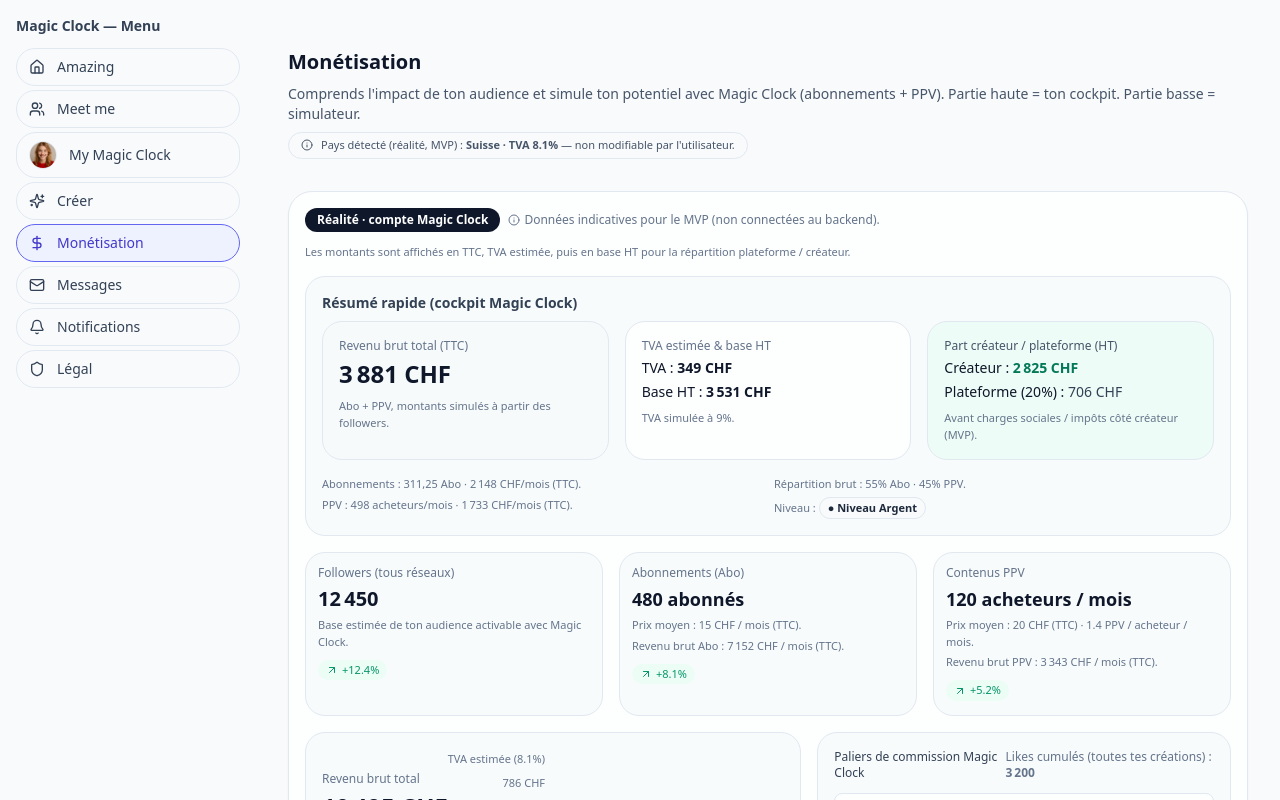
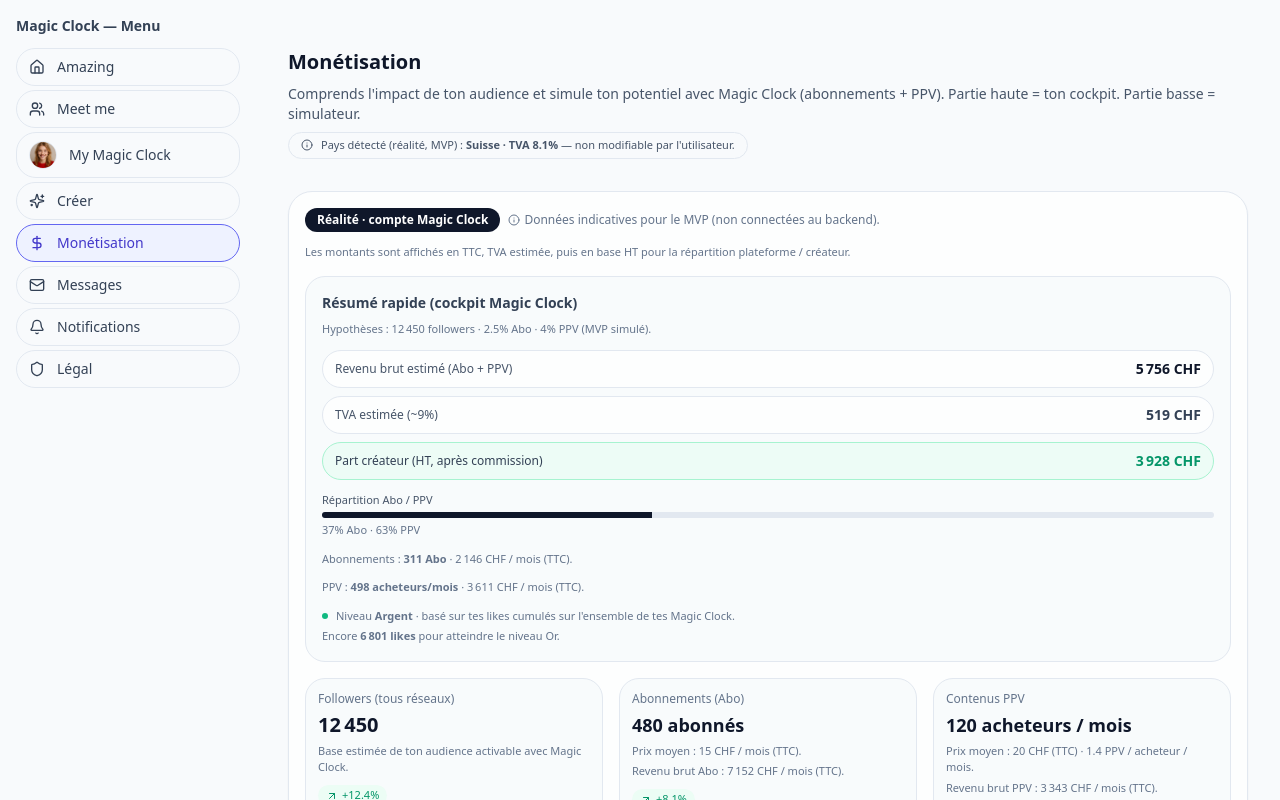
Before and after one commit to welcome-magic-clock/magic-clock-web-mvp, a Next.js app: page /monet in a window 1280 px wide. Shown: the top 800 px of the page. Built offline with nearby package versions, Linux system fonts and the light colour scheme.

Commit message:
Update Cockpit.tsx

```diff
--- a/features/monet/Cockpit.tsx
+++ b/features/monet/Cockpit.tsx
@@ -1,7 +1,10 @@
 "use client";
 
-import { useMemo } from "react";
-import { COMMISSION_RATE } from "@/core/config/constants";
+import React from "react";
+
+// ─────────────────────────────────────────────────────────────
+// Types & helpers
+// ─────────────────────────────────────────────────────────────
 
 export type CockpitMode = "full" | "compact";
 
@@ -9,6 +12,45 @@
   mode?: CockpitMode;
   followers?: number;
 };
+
+type TierId = "BRONZE" | "SILVER" | "GOLD";
+
+type Tier = {
+  id: TierId;
+  label: string;
+  rate: number; // part plateforme, ex: 0.30 = 30 %
+  minLikes: number;
+  maxLikes?: number;
+};
+
+const TIERS: Tier[] = [
+  {
+    id: "BRONZE",
+    label: "Bronze",
+    rate: 0.3,
+    minLikes: 0,
+    maxLikes: 1000,
+  },
+  {
+    id: "SILVER",
+    label: "Argent",
+    rate: 0.25,
+    minLikes: 1001,
+    maxLikes: 10000,
+  },
+  {
+    id: "GOLD",
+    label: "Or",
+    rate: 0.2,
+    minLikes: 10001,
+  },
+];
+
+function getTierFromLikes(likes: number): Tier {
+  if (likes > 10000) return TIERS[2]; // Or
+  if (likes > 1000) return TIERS[1]; // Argent
+  return TIERS[0]; // Bronze
+}
 
 function formatMoney(amount: number, currency = "CHF") {
   if (!Number.isFinite(amount)) return "-";
@@ -19,302 +61,163 @@
   }).format(amount);
 }
 
-type TierKey = "bronze" | "silver" | "gold";
-
-type TierInfo = {
-  key: TierKey;
-  label: string;
-  colorClass: string;
-  nextLabel?: string;
-  missingToNext?: number;
-};
-
-function computeTier(creatorShare: number): TierInfo {
-  if (!Number.isFinite(creatorShare) || creatorShare <= 0) {
-    return {
-      key: "bronze",
-      label: "Niveau Bronze (départ)",
-      colorClass:
-        "bg-amber-50 text-amber-700 border border-amber-200",
-      nextLabel: "Argent",
-      missingToNext: 1000,
-    };
-  }
-
-  if (creatorShare < 1000) {
-    return {
-      key: "bronze",
-      label: "Niveau Bronze",
-      colorClass:
-        "bg-amber-50 text-amber-700 border border-amber-200",
-      nextLabel: "Argent",
-      missingToNext: 1000 - creatorShare,
-    };
-  }
-
-  if (creatorShare < 5000) {
-    return {
-      key: "silver",
-      label: "Niveau Argent",
-      colorClass:
-        "bg-slate-50 text-slate-800 border border-slate-200",
-      nextLabel: "Or",
-      missingToNext: 5000 - creatorShare,
-    };
-  }
-
-  return {
-    key: "gold",
-    label: "Niveau Or",
-    colorClass:
-      "bg-emerald-50 text-emerald-700 border border-emerald-200",
-  };
-}
+// ─────────────────────────────────────────────────────────────
+// Cockpit
+// ─────────────────────────────────────────────────────────────
 
 export default function Cockpit({
   mode = "compact",
-  followers = 12400,
+  followers,
 }: CockpitProps) {
-  // Hypothèses standard Magic Clock (MVP)
-  const aboConvPct = 2.5;
-  const ppvConvPct = 4.0;
-  const aboPrice = 6.9; // CHF / mois
-  const ppvPrice = 2.9; // CHF
-  const ppvPerBuyer = 1.2;
-  const vatRate = 0.09; // 9% TVA (exemple)
+  // valeur de secours si la prop n'est pas fournie
+  const effectiveFollowers = followers ?? 12400;
 
-  const {
-    aboSubs,
-    ppvBuyers,
-    mrr,
-    ppv,
-    gross,
-    vatAmount,
-    netBase,
-    platformShare,
-    creatorShare,
-    aboSharePct,
-    ppvSharePct,
-  } = useMemo(() => {
-    const aboSubsCalc = (followers * aboConvPct) / 100;
-    const ppvBuyersCalc = (followers * ppvConvPct) / 100;
+  // Hypothèses MVP (les mêmes que dans le texte du cockpit)
+  const aboConvPct = 2.5; // 2.5 % Abo
+  const ppvConvPct = 4.0; // 4.0 % PPV
 
-    const mrrCalc = aboSubsCalc * aboPrice;
-    const ppvCalc = ppvBuyersCalc * ppvPrice * ppvPerBuyer;
-    const grossCalc = mrrCalc + ppvCalc;
+  const aboPriceTtc = 6.9; // CHF / mois (exemple)
+  const ppvPriceTtc = 7.25; // CHF (exemple)
+  const ppvPerBuyer = 1.0;
 
-    const vatAmountCalc = grossCalc * vatRate;
-    const netBaseCalc = grossCalc - vatAmountCalc;
+  const aboSubs = Math.round((effectiveFollowers * aboConvPct) / 100);
+  const ppvBuyers = Math.round((effectiveFollowers * ppvConvPct) / 100);
 
-    const platformShareCalc = netBaseCalc * COMMISSION_RATE;
-    const creatorShareCalc = netBaseCalc - platformShareCalc;
+  const grossAbos = aboSubs * aboPriceTtc;
+  const grossPpv = ppvBuyers * ppvPriceTtc * ppvPerBuyer;
+  const grossTotal = grossAbos + grossPpv;
 
-    const aboSharePctCalc =
-      grossCalc > 0 ? (mrrCalc / grossCalc) * 100 : 0;
-    const ppvSharePctCalc =
-      grossCalc > 0 ? 100 - aboSharePctCalc : 0;
+  // TVA ~9% (comme sur la carte Monétisation)
+  const vatRate = 0.099;
+  const netBase = grossTotal / (1 + vatRate);
+  const vatAmount = grossTotal - netBase;
 
-    return {
-      aboSubs: aboSubsCalc,
-      ppvBuyers: ppvBuyersCalc,
-      mrr: mrrCalc,
-      ppv: ppvCalc,
-      gross: grossCalc,
-      vatAmount: vatAmountCalc,
-      netBase: netBaseCalc,
-      platformShare: platformShareCalc,
-      creatorShare: creatorShareCalc,
-      aboSharePct: aboSharePctCalc,
-      ppvSharePct: ppvSharePctCalc,
-    };
-  }, [followers]);
+  // Méritocratie : paliers basés sur les likes cumulés
+  const likesCumulés = 3200; // MVP : fake data (plus tard = somme de tous les likes du compte)
+  const tier = getTierFromLikes(likesCumulés);
+  const platformShareNet = netBase * tier.rate;
+  const creatorShareNet = netBase - platformShareNet;
 
-  const tier = computeTier(creatorShare);
+  const aboSharePct =
+    grossTotal > 0 ? Math.round((grossAbos / grossTotal) * 100) : 0;
+  const ppvSharePct = grossTotal > 0 ? 100 - aboSharePct : 0;
 
-  // ─────────────────────────────────────────────────────────────
-  // MODE COMPACT : pour My Magic Clock (résumé + mini-graph + médaille)
-  // ─────────────────────────────────────────────────────────────
-  if (mode === "compact") {
+  // Ligne de méritocratie : likes cumulés → prochain palier
+  const nextTier =
+    tier.id === "BRONZE"
+      ? TIERS[1]
+      : tier.id === "SILVER"
+      ? TIERS[2]
+      : null;
+
+  const remainingLikes =
+    nextTier && nextTier.minLikes > likesCumulés
+      ? nextTier.minLikes - likesCumulés
+      : 0;
+
+  const isCompact = mode === "compact";
+
   return (
-      <div className="space-y-3 text-sm">
+    <div className="space-y-3">
+      {/* Hypothèses */}
       <p className="text-[11px] text-slate-500">
         Hypothèses :{" "}
-          {followers.toLocaleString("fr-CH")} followers ·{" "}
-          {aboConvPct.toFixed(1)}% Abo ·{" "}
-          {ppvConvPct.toFixed(1)}% PPV (MVP simulé).
+        {effectiveFollowers.toLocaleString("fr-CH")} followers ·{" "}
+        {aboConvPct}% Abo · {ppvConvPct}% PPV (MVP simulé).
       </p>
 
+      {/* 3 lignes principales */}
       <div className="grid gap-2">
-          <div className="flex items-baseline justify-between rounded-xl border border-slate-200 bg-slate-50/80 px-3 py-2">
-            <span className="text-[11px] text-slate-500">
+        <div className="flex items-center justify-between rounded-full border border-slate-200 bg-white/80 px-3 py-2 text-xs">
+          <span className="text-slate-600">
             Revenu brut estimé (Abo + PPV)
           </span>
-            <span className="text-base font-semibold">
-              {formatMoney(gross)}
+          <span className="text-sm font-semibold text-slate-900">
+            {formatMoney(grossTotal)}
           </span>
         </div>
 
-          <div className="flex items-baseline justify-between rounded-xl border border-slate-200 bg-white/80 px-3 py-2">
-            <span className="text-[11px] text-slate-500">
-              TVA estimée (~9%)
-            </span>
-            <span className="text-sm">
+        <div className="flex items-center justify-between rounded-full border border-slate-200 bg-white/80 px-3 py-2 text-xs">
+          <span className="text-slate-600">TVA estimée (~9%)</span>
+          <span className="text-sm font-semibold text-slate-700">
             {formatMoney(vatAmount)}
           </span>
         </div>
 
-          <div className="flex items-baseline justify-between rounded-xl border border-slate-200 bg-emerald-50/80 px-3 py-2">
-            <span className="text-[11px] text-slate-600">
+        <div className="flex items-center justify-between rounded-full border border-emerald-200 bg-emerald-50/80 px-3 py-2 text-xs">
+          <span className="text-slate-700">
             Part créateur (HT, après commission)
           </span>
-            <span className="text-base font-semibold text-emerald-600">
-              {formatMoney(creatorShare)}
+          <span className="text-sm font-semibold text-emerald-600">
+            {formatMoney(creatorShareNet)}
           </span>
         </div>
       </div>
 
-        {/* Mini-graph Abo / PPV */}
-        <div className="mt-1 rounded-lg border border-slate-100 bg-slate-50/80 p-3 space-y-2">
-          <div className="flex items-center justify-between text-[11px] text-slate-500">
-            <span>Répartition Abo / PPV</span>
+      {/* Répartition Abo / PPV */}
+      <div className="space-y-1">
+        <p className="text-[11px] font-medium text-slate-600">
+          Répartition Abo / PPV
+        </p>
+        <div className="h-1.5 overflow-hidden rounded-full bg-slate-200">
+          <div
+            className="h-full bg-slate-900"
+            style={{
+              width: `${Math.min(100, Math.max(0, aboSharePct))}%`,
+            }}
+          />
+        </div>
+        <p className="text-[11px] text-slate-500">
+          {aboSharePct}% Abo · {ppvSharePct}% PPV
+        </p>
+      </div>
+
+      {/* Détail Abo / PPV (mode full seulement) */}
+      {!isCompact && (
+        <>
+          <p className="text-[11px] text-slate-500">
+            Abonnements :{" "}
+            <span className="font-semibold">
+              {aboSubs.toLocaleString("fr-CH")} Abo
+            </span>{" "}
+            · {formatMoney(grossAbos)} / mois (TTC).
+          </p>
+          <p className="text-[11px] text-slate-500">
+            PPV :{" "}
+            <span className="font-semibold">
+              {ppvBuyers.toLocaleString("fr-CH")} acheteurs/mois
+            </span>{" "}
+            · {formatMoney(grossPpv)} / mois (TTC).
+          </p>
+        </>
+      )}
+
+      {/* Ligne méritocratie basée sur les likes cumulés */}
+      <div className="mt-1 flex flex-col gap-1 text-[11px] text-slate-500">
+        <div className="flex items-center gap-2">
+          <span className="inline-block h-1.5 w-1.5 rounded-full bg-emerald-500" />
           <span>
-              {aboSharePct.toFixed(0)}% Abo ·{" "}
-              {ppvSharePct.toFixed(0)}% PPV
+            Niveau{" "}
+            <span className="font-semibold">{tier.label}</span> · basé sur tes
+            likes cumulés sur l&apos;ensemble de tes Magic Clock.
           </span>
         </div>
-          <div className="h-2 w-full overflow-hidden rounded-full bg-white">
-            <div
-              className="h-full bg-slate-900"
-              style={{ width: `${aboSharePct}%` }}
-            />
-          </div>
-        </div>
 
-        {/* Détail textes + pastille Bronze/Argent/Or */}
-        <div className="space-y-2 text-[11px] text-slate-500">
+        {nextTier ? (
           <p>
-            Abonnements :{" "}
-            {aboSubs.toLocaleString("fr-CH")} Abo ·{" "}
-            {formatMoney(mrr)}/mois (TTC).
+            Encore{" "}
+            <span className="font-semibold">
+              {remainingLikes.toLocaleString("fr-CH")} likes
+            </span>{" "}
+            pour atteindre le niveau {nextTier.label}.
           </p>
+        ) : (
           <p>
-            PPV :{" "}
-            {ppvBuyers.toLocaleString("fr-CH")} acheteurs/mois ·{" "}
-            {formatMoney(ppv)}/mois (TTC).
+            Tu as atteint le palier maximum grâce à tes likes cumulés sur toutes
+            tes créations Magic Clock.
           </p>
-
-          <div className="flex flex-col gap-1 sm:flex-row sm:items-center sm:justify-between">
-            <div className="flex items-center gap-2">
-              <span
-                className={`inline-flex items-center gap-1 rounded-full px-2 py-0.5 text-[11px] font-semibold ${tier.colorClass}`}
-              >
-                ● {tier.label}
-              </span>
-              <span>
-                Niveau estimé basé sur ta part créateur (HT).
-              </span>
-            </div>
-            {tier.missingToNext && tier.nextLabel && (
-              <span className="text-right sm:text-left">
-                Encore{" "}
-                <strong>
-                  {formatMoney(tier.missingToNext)}
-                </strong>{" "}
-                pour atteindre le niveau {tier.nextLabel}.
-              </span>
         )}
-          </div>
       </div>
     </div>
   );
 }
-
-  // ─────────────────────────────────────────────────────────────
-  // MODE FULL : pour la page Monétisation
-  // ─────────────────────────────────────────────────────────────
-  return (
-    <div className="space-y-4">
-      <div className="grid grid-cols-1 gap-4 lg:grid-cols-3">
-        <div className="rounded-xl border border-slate-200 bg-slate-50/80 p-4">
-          <p className="text-xs text-slate-500">
-            Revenu brut total (TTC)
-          </p>
-          <p className="mt-1 text-2xl font-semibold">
-            {formatMoney(gross)}
-          </p>
-          <p className="mt-2 text-[11px] text-slate-500">
-            Abo + PPV, montants simulés à partir des followers.
-          </p>
-        </div>
-
-        <div className="rounded-xl border border-slate-200 bg-white/80 p-4">
-          <p className="text-xs text-slate-500">
-            TVA estimée & base HT
-          </p>
-          <p className="mt-1 text-sm">
-            TVA :{" "}
-            <strong>{formatMoney(vatAmount)}</strong>
-          </p>
-          <p className="mt-1 text-sm">
-            Base HT :{" "}
-            <strong>{formatMoney(netBase)}</strong>
-          </p>
-          <p className="mt-2 text-[11px] text-slate-500">
-            TVA simulée à {Math.round(vatRate * 1000) / 10}%.
-          </p>
-        </div>
-
-        <div className="rounded-xl border border-slate-200 bg-emerald-50/80 p-4">
-          <p className="text-xs text-slate-600">
-            Part créateur / plateforme (HT)
-          </p>
-          <p className="mt-1 text-sm">
-            Créateur :{" "}
-            <span className="font-semibold text-emerald-700">
-              {formatMoney(creatorShare)}
-            </span>
-          </p>
-          <p className="mt-1 text-sm">
-            Plateforme ({Math.round(COMMISSION_RATE * 100)}%) :{" "}
-            <span className="font-medium text-slate-700">
-              {formatMoney(platformShare)}
-            </span>
-          </p>
-          <p className="mt-2 text-[11px] text-slate-500">
-            Avant charges sociales / impôts côté créateur (MVP).
-          </p>
-        </div>
-      </div>
-
-      <div className="grid gap-3 text-[11px] text-slate-500 sm:grid-cols-2">
-        <div className="space-y-1">
-          <p>
-            Abonnements :{" "}
-            {aboSubs.toLocaleString("fr-CH")} Abo ·{" "}
-            {formatMoney(mrr)}/mois (TTC).
-          </p>
-          <p>
-            PPV :{" "}
-            {ppvBuyers.toLocaleString("fr-CH")} acheteurs/mois ·{" "}
-            {formatMoney(ppv)}/mois (TTC).
-          </p>
-        </div>
-        <div className="space-y-1">
-          <p>
-            Répartition brut :{" "}
-            {aboSharePct.toFixed(0)}% Abo ·{" "}
-            {ppvSharePct.toFixed(0)}% PPV.
-          </p>
-          <p>
-            Niveau :{" "}
-            <span
-              className={`inline-flex items-center gap-1 rounded-full px-2 py-0.5 font-semibold ${tier.colorClass}`}
-            >
-              ● {tier.label}
-            </span>
-          </p>
-        </div>
-      </div>
-    </div>
-  );
-}
```
Lines whose indentation alone changed are shown as unchanged.
